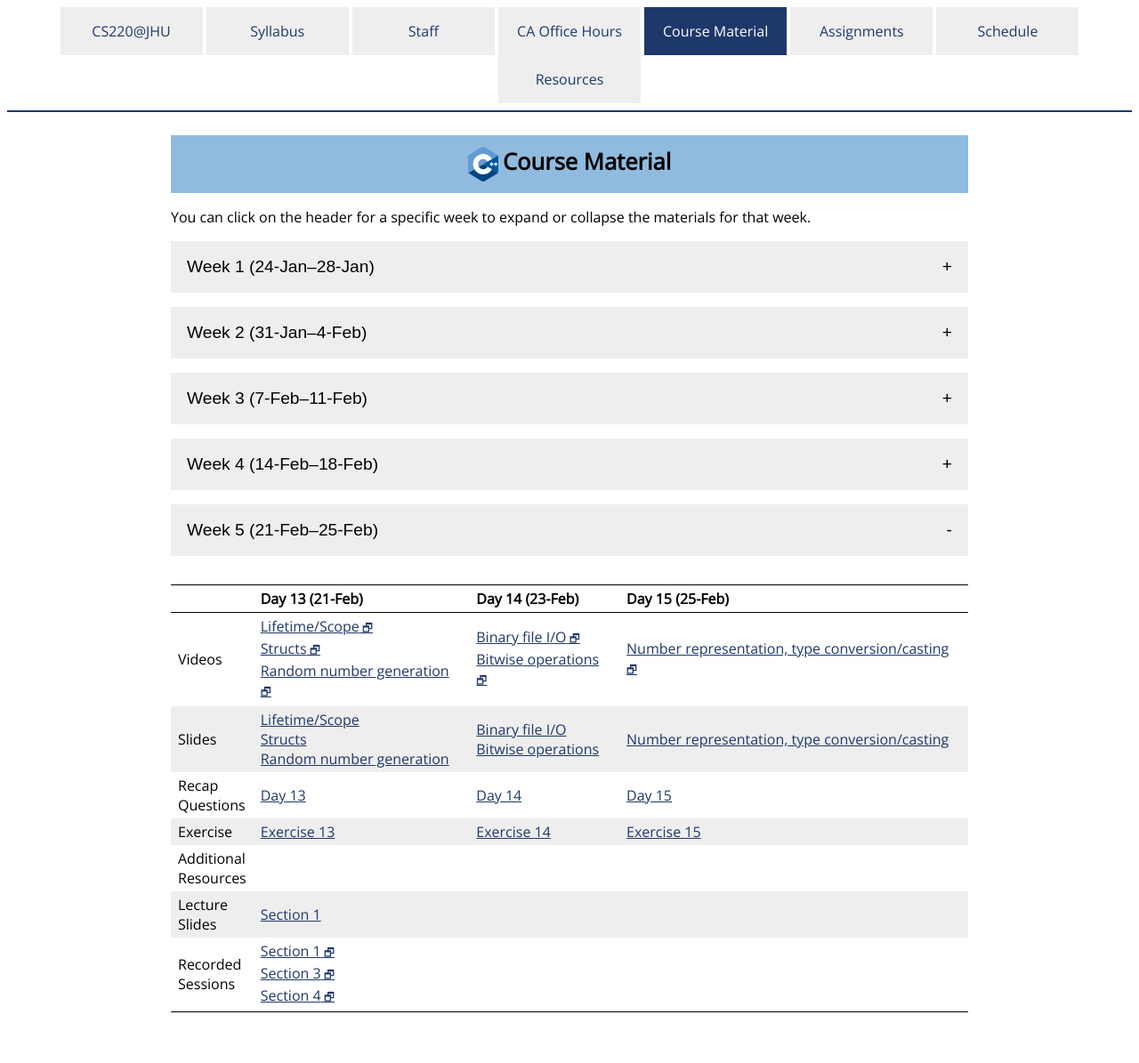
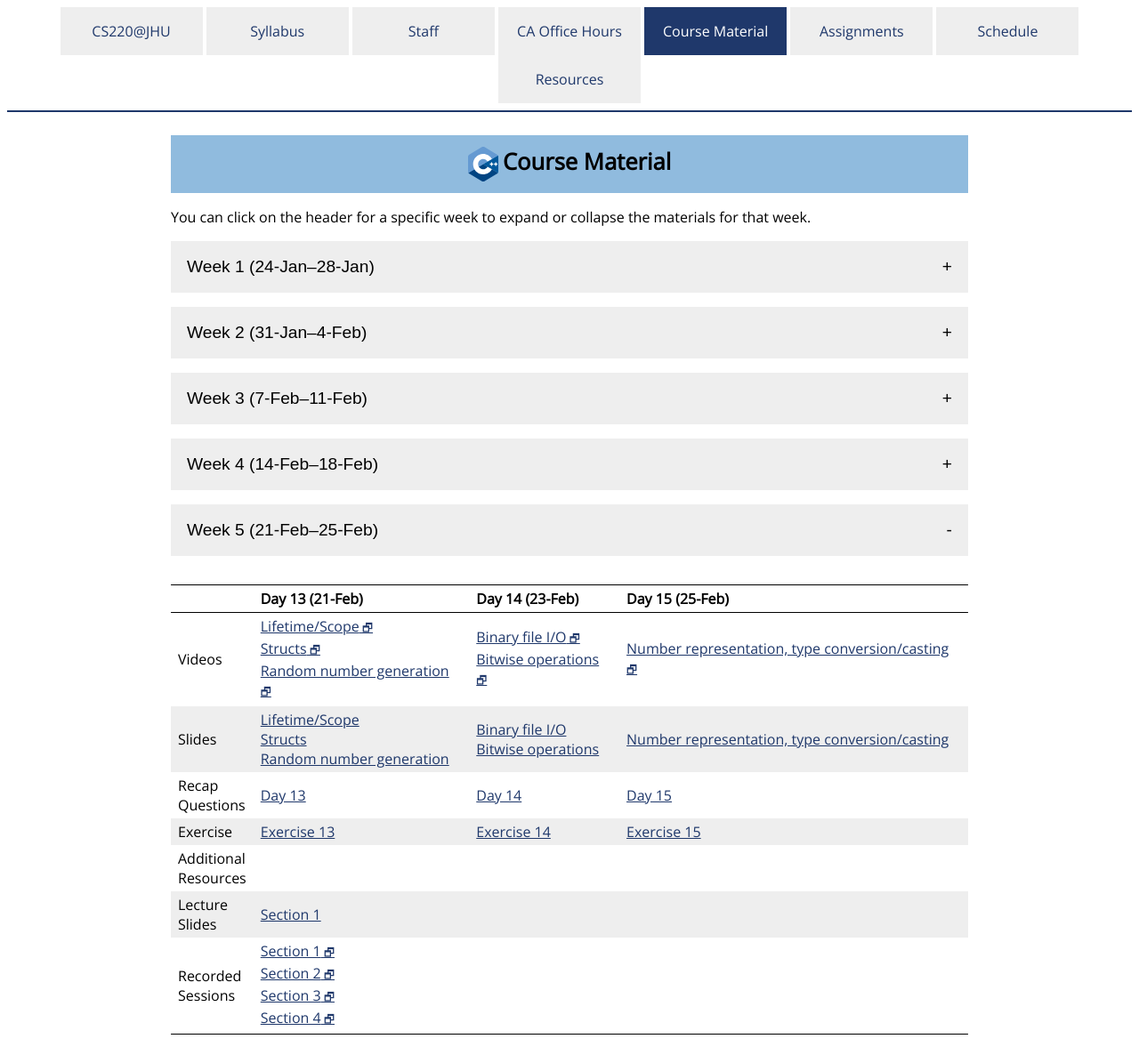
Before and after one commit to jhu-ip/cs220-s22, a Jekyll site: the page built from material.md, in a window 1280 px wide. Shown: the whole page at 89% size. Built offline with Jekyll 4.4.1, drawn with Linux system fonts in a browser that asks for light colours; some web fonts are replaced; before the commit the page ends 1170 px from its top, so only the background shows below that.

Commit message:
Updated material

```diff
--- a/material.csv
+++ b/material.csv
@@ -164,6 +164,7 @@ Week,Day,Date,Type,Link text,URL
 5,1,21-Feb,Exercise,Exercise 13,exercise/ex13.html
 5,1,21-Feb,LectureSlides,Section 1,slides/sec01/day13_notes.pdf
 5,1,21-Feb,Recording,Section 1,https://jh.hosted.panopto.com/Panopto/Pages/Viewer.aspx?id=e6e1ef62-380d-4bb9-8a18-ae43013e03e2
+5,1,21-Feb,Recording,Section 2,https://jh.hosted.panopto.com/Panopto/Pages/Viewer.aspx?id=6f26490e-265a-4947-85fc-ae43014bc44a
 5,1,21-Feb,Recording,Section 3,https://jh.hosted.panopto.com/Panopto/Pages/Viewer.aspx?id=14f78aa4-ff14-4390-a96b-ae430163590f
 5,1,21-Feb,Recording,Section 4,https://jh.hosted.panopto.com/Panopto/Pages/Viewer.aspx?id=50e90d9e-3df8-4d40-b426-ae43010cd5e0
 5,2,23-Feb,Video,Binary file I/O,https://jh.hosted.panopto.com/Panopto/Pages/Viewer.aspx?id=9a428f88-2a13-420b-b008-ae230027a35f
--- a/material.md
+++ b/material.md
@@ -296,7 +296,7 @@ the materials for that week.
     </tr>
     <tr>
       <td>Recorded<br>Sessions</td>
-      <td><a class='external' target='_blank' href='https://jh.hosted.panopto.com/Panopto/Pages/Viewer.aspx?id=e6e1ef62-380d-4bb9-8a18-ae43013e03e2'>Section 1</a><br><a class='external' target='_blank' href='https://jh.hosted.panopto.com/Panopto/Pages/Viewer.aspx?id=14f78aa4-ff14-4390-a96b-ae430163590f'>Section 3</a><br><a class='external' target='_blank' href='https://jh.hosted.panopto.com/Panopto/Pages/Viewer.aspx?id=50e90d9e-3df8-4d40-b426-ae43010cd5e0'>Section 4</a></td>
+      <td><a class='external' target='_blank' href='https://jh.hosted.panopto.com/Panopto/Pages/Viewer.aspx?id=e6e1ef62-380d-4bb9-8a18-ae43013e03e2'>Section 1</a><br><a class='external' target='_blank' href='https://jh.hosted.panopto.com/Panopto/Pages/Viewer.aspx?id=6f26490e-265a-4947-85fc-ae43014bc44a'>Section 2</a><br><a class='external' target='_blank' href='https://jh.hosted.panopto.com/Panopto/Pages/Viewer.aspx?id=14f78aa4-ff14-4390-a96b-ae430163590f'>Section 3</a><br><a class='external' target='_blank' href='https://jh.hosted.panopto.com/Panopto/Pages/Viewer.aspx?id=50e90d9e-3df8-4d40-b426-ae43010cd5e0'>Section 4</a></td>
       <td></td>
       <td></td>
     </tr>
```
